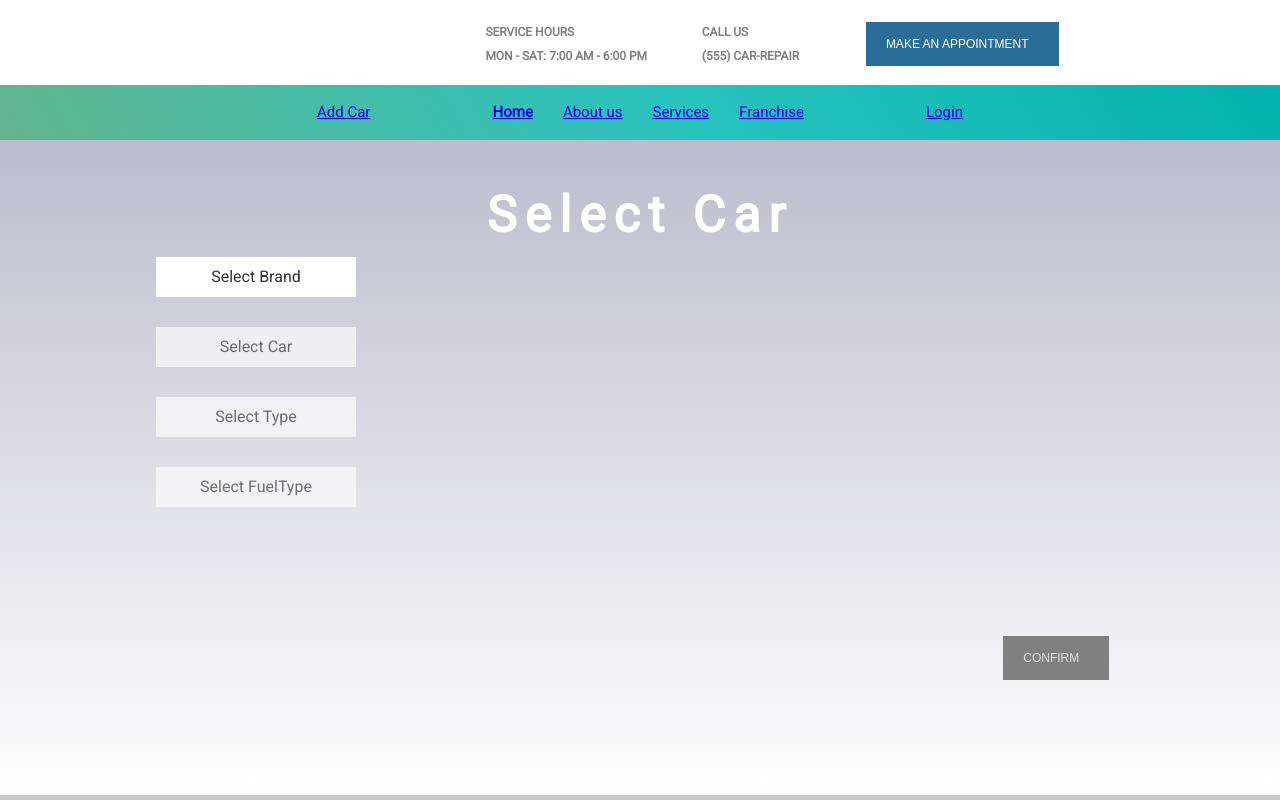
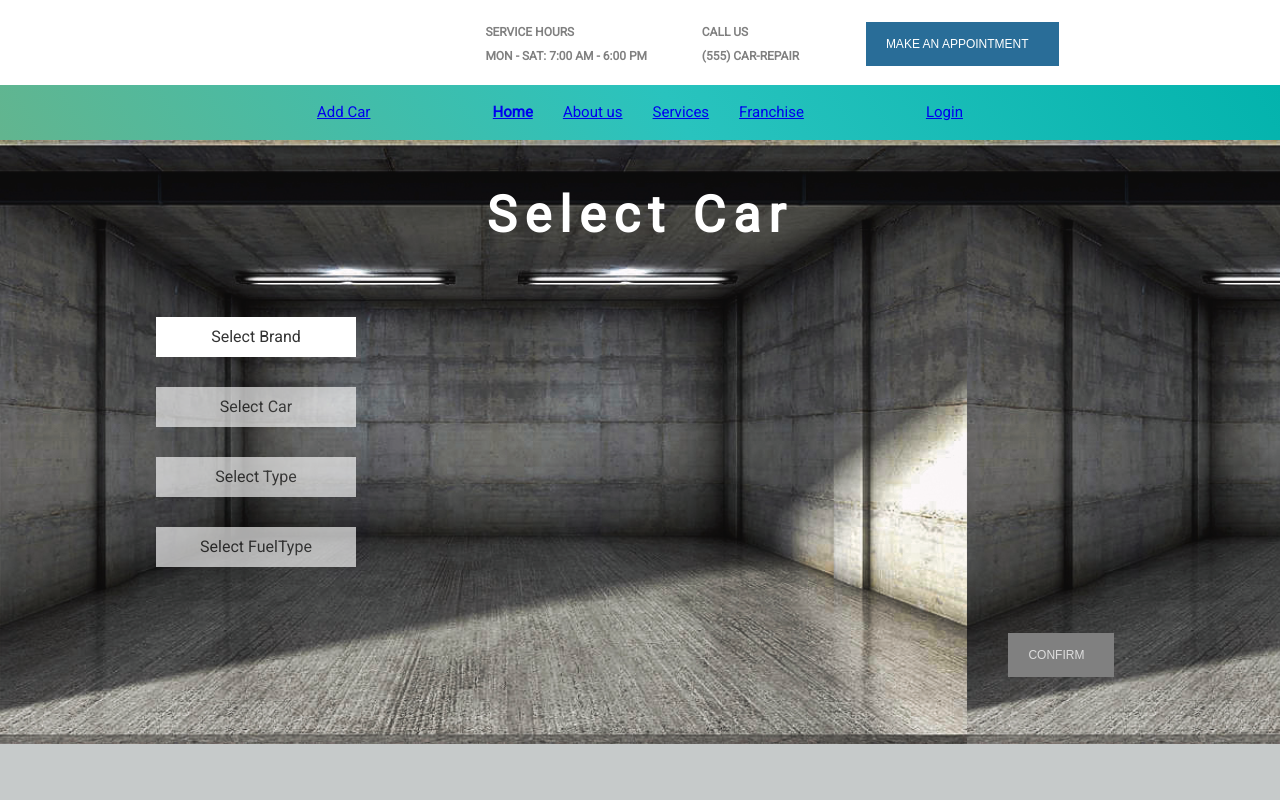
Before and after one commit to easyzariyaDeveloper/CustomerPortal, a React app: page /add-car in a window 1280 px wide. Shown: the top 800 px of the page. Built offline with nearby package versions, Linux system fonts and the light colour scheme.

Commit message:
slight changes to add car

```diff
--- a/src/Component/AddCar/styles.js
+++ b/src/Component/AddCar/styles.js
@@ -6,18 +6,20 @@ import {
   alignCenter,
   alignHorizontally,
 } from "../../Assets/common-styled";
-
+import backgroundBanner from "../../Assets/img/garrage.jpg";
 import { base_spacing } from "../../Assets/style-var";
 
 const color_dim = base_spacing * 4;
 export const AddCarPageWrapper = styled.div`
   ${alignHorizontally}
   ${PageWrapper}
+  background: url(${backgroundBanner});
   justify-content :space-between;
-  background-size: cover;
+  background-size: contain;
   align-items: flex-start;
-  padding: 8% 10%;
+  padding: 6% 10%;
   min-height: 450px;
+
 `;
 
 export const AddCarPageHeader = styled.h1`
@@ -27,12 +29,12 @@ export const AddCarPageHeader = styled.h1`
 
 export const ButtonWrapper = styled.div`
   position: absolute;
-  bottom: 0%;
-  right: 12%;
+  bottom: -5%;
+  right: 10%;
 `;
 export const CenterImage = styled.img`
   width: 500px;
-  height: 320px;
+  height: 300px;
 `;
 export const ColorPallete = styled.div`
   margin-top: ${base_spacing}px;
@@ -52,15 +54,18 @@ export const ImageWrapper = styled.div`
   padding-top: ${base_spacing * 2}px;
   ${alignCenter}
   flex: 2;
+  margin-top: 10%;
 `;
 export const SideAreaWrapper = styled.div`
   flex: 1;
   min-height: 450px;
   position: relative;
+  ${alignHorizontally}
 `;
 export const ColorBoxWrapper = styled.div`
   text-align: center;
   align-items: center;
+  padding-top: ${2 * base_spacing}px;
 `;
 export const ColumnHeader = styled.h2`
   font-size: 40px;
```
Also changed, not shown: src/Assets/img/garrage.jpg (added).
